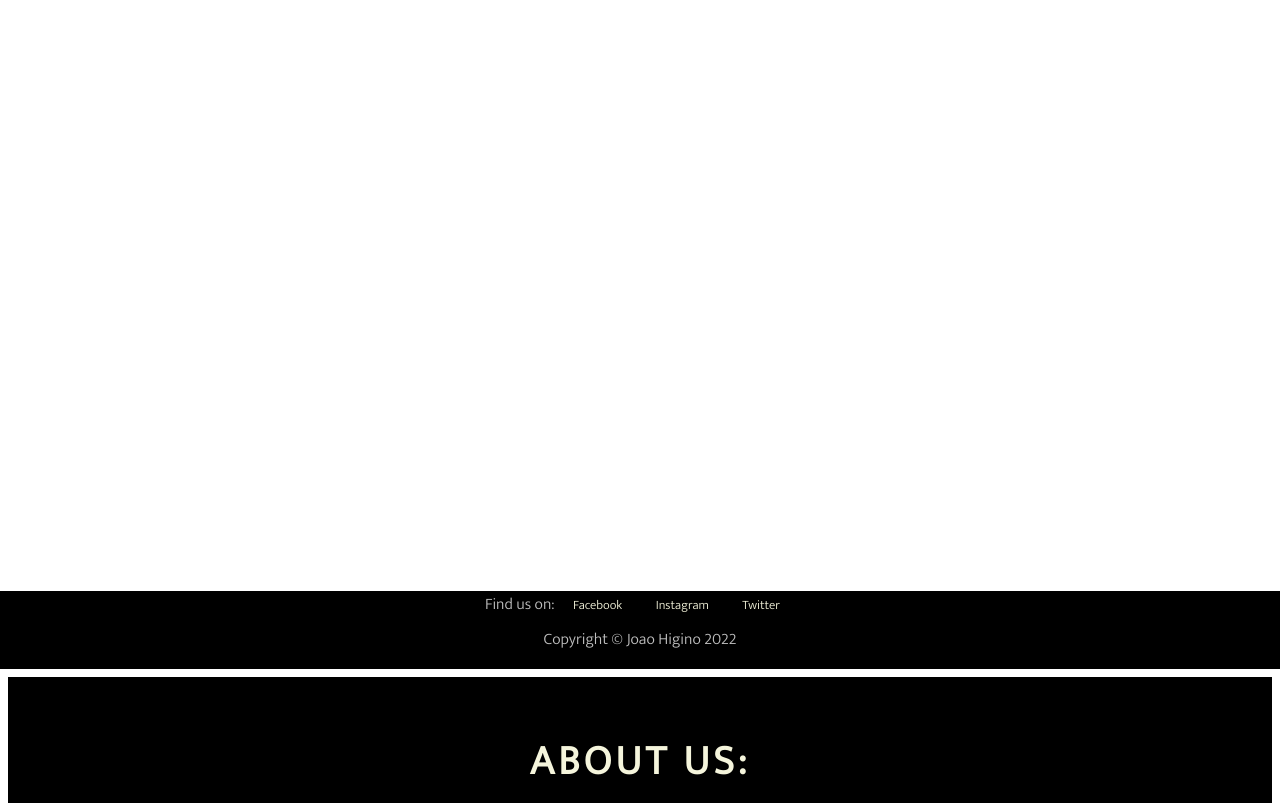
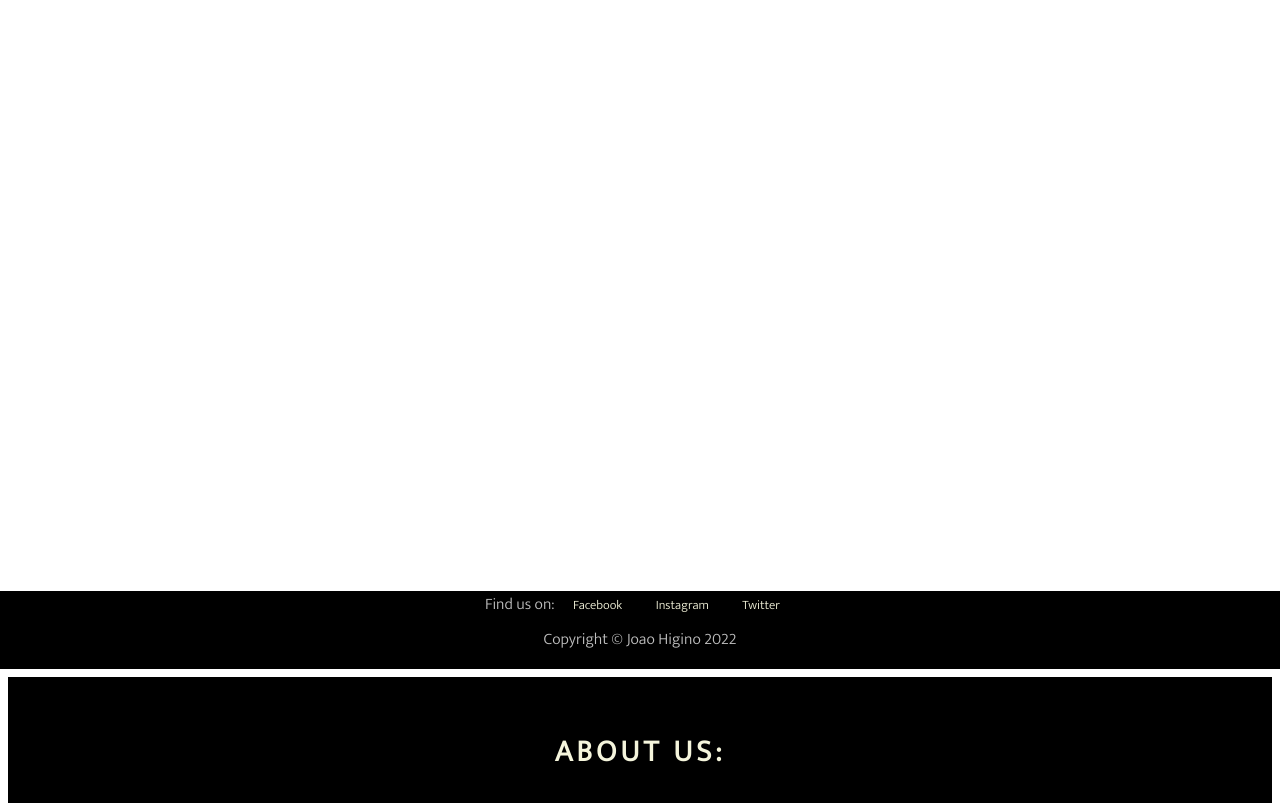
Before and after one commit to JoaoHigino/SandraHomeOrganization, a plain HTML site: page index.html in a window 1280 px wide. Shown: the part 131-934 px from the top of the page. Drawn offline with Linux system fonts and the light colour scheme.

Commit message:
Change about us font size

```diff
--- a/assets/css/style.css
+++ b/assets/css/style.css
@@ -287,7 +287,7 @@ footer>p {
 #about-us {
     text-align: center;
     margin: 20px 0;
-    font-size: 260%;
+    font-size: 190%;
     color: beige;
 }
 
```
